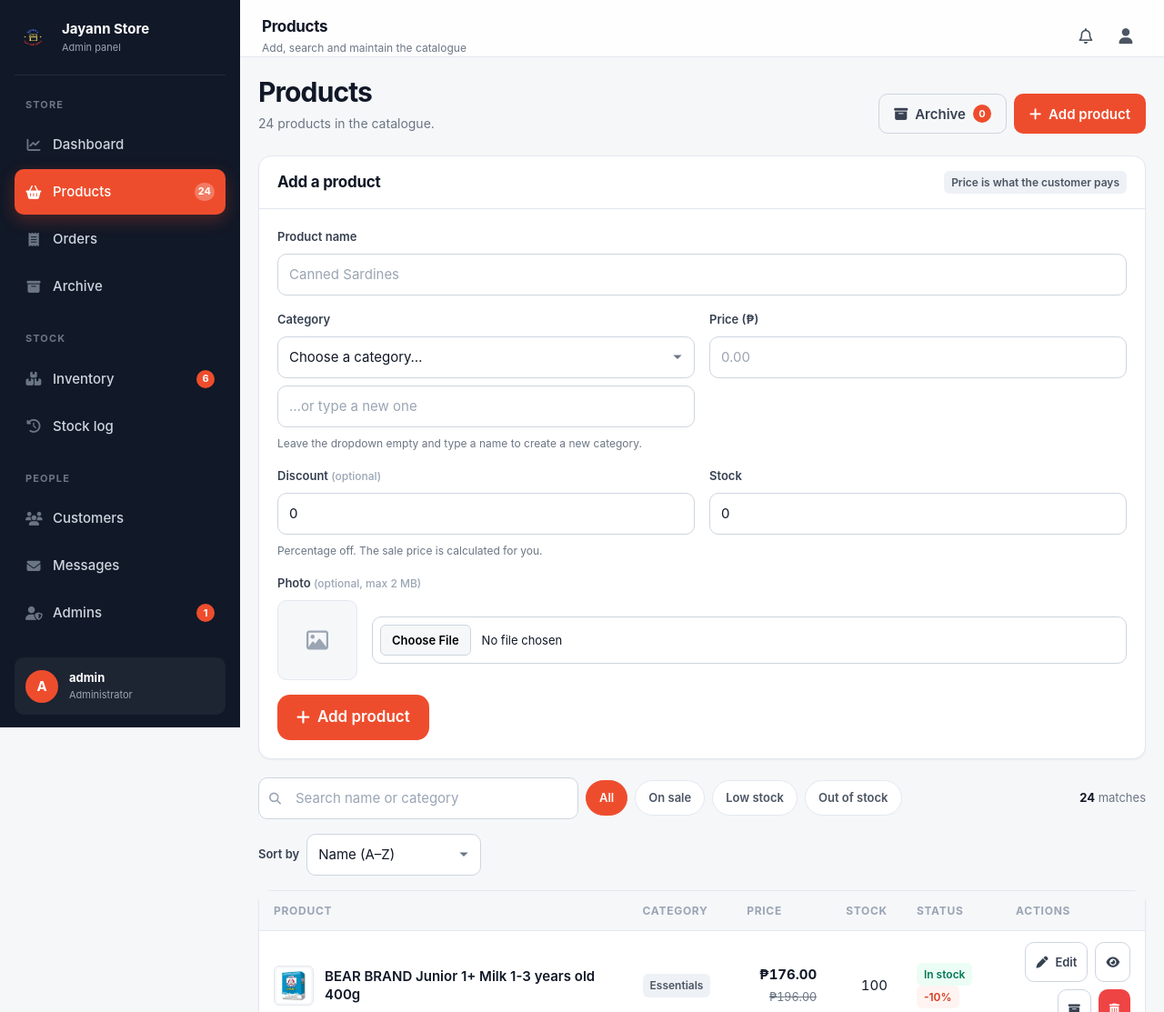
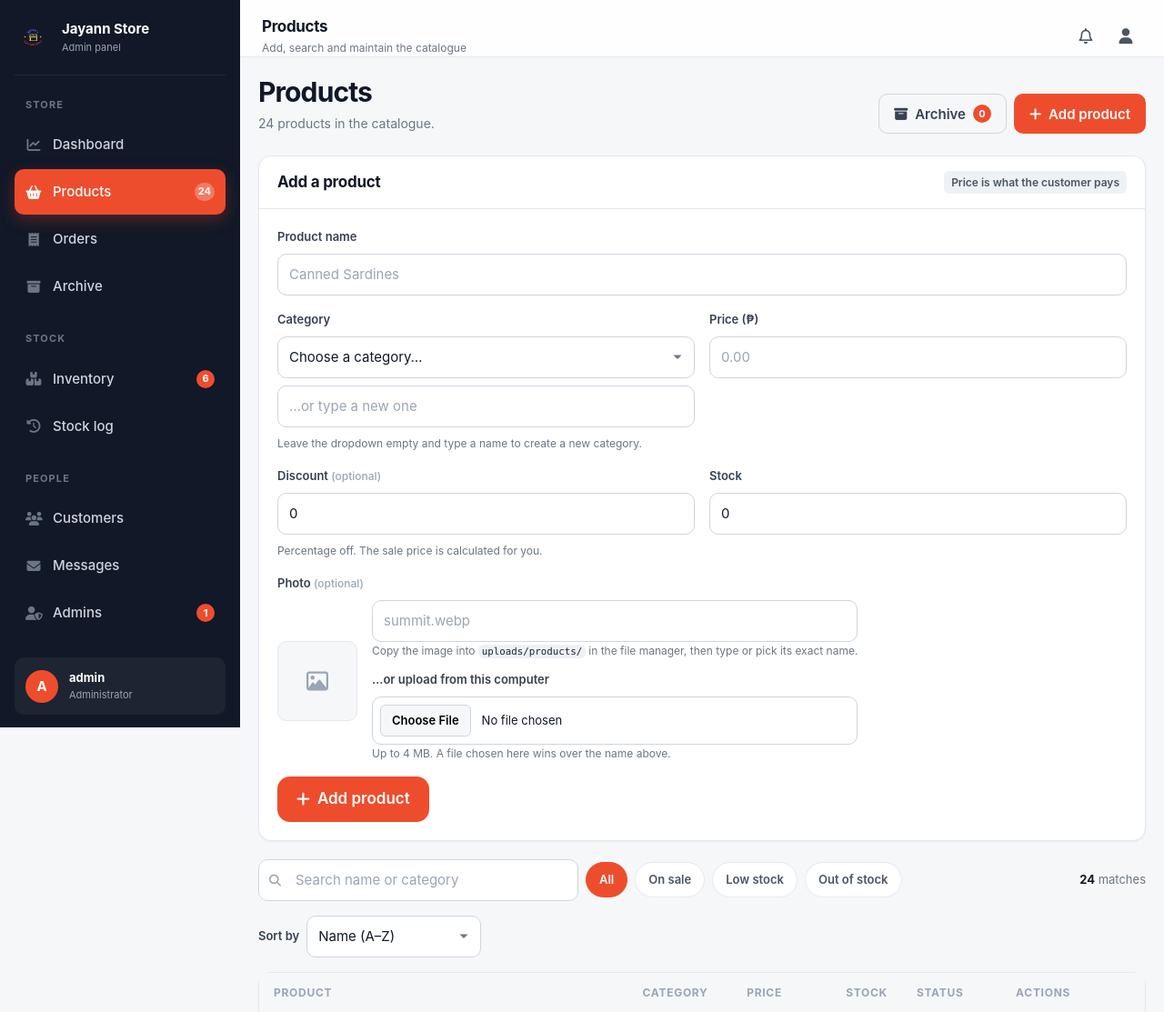
Before and after one commit to onetwothird/Jayann-Store, a PHP site: page /Jayann_Store/admin/pages/products.php in a window 1280 px wide. Shown: the top 1113 px of the page at 91% size. Run offline with PHP 8.4, Linux system fonts and the light colour scheme; a user stored in the database is signed in; data comes from the database, SQL or seed files in the repository; data that the repository does not hold is empty.

Commit message:
feat(products): add an uploads filename picker to the new product form

```diff
--- a/admin/pages/products.php
+++ b/admin/pages/products.php
@@ -49,7 +49,7 @@ if (($_SERVER['REQUEST_METHOD'] ?? 'GET') === 'POST' && isset($_POST['add_produc
 
     $image = null;
     if (!$errors) {
-        [$image, $uploadError] = admin_handle_upload('image');
+        [$image, $uploadError] = admin_resolve_image_input();
         if ($uploadError !== null) {
             $errors[] = $uploadError;
         }
@@ -260,12 +260,40 @@ require __DIR__ . '/../../app/views/admin/head.php';
             </div>
 
             <div class="field field--full">
-                <label class="field__label" for="np-image">Photo <span class="field__opt">(optional, max 2 MB)</span></label>
+                <label class="field__label" for="np-image-name">Photo <span class="field__opt">(optional)</span></label>
                 <div class="imagefield">
                     <span class="imagefield__preview" id="np-preview">
                         <i class="fa-regular fa-image" style="color:var(--text-soft);font-size:1.5rem" aria-hidden="true"></i>
                     </span>
-                    <input class="input" type="file" id="np-image" name="image" accept="image/*" data-image-input="np-preview">
+                    <div>
+                        <input
+                            class="input"
+                            type="text"
+                            id="np-image-name"
+                            name="image_name"
+                            list="np-uploads-index"
+                            placeholder="summit.webp"
+                            autocomplete="off"
+                            spellcheck="false"
+                            aria-describedby="np-image-hint"
+                        >
+                        <datalist id="np-uploads-index">
+                            <?php foreach (admin_uploads_index() as $available): ?>
+                                <option value="<?= e($available) ?>"></option>
+                            <?php endforeach; ?>
+                        </datalist>
+                        <p class="field__hint" id="np-image-hint" style="margin:0">
+                            Copy the image into <code>uploads/products/</code> in the file manager, then
+                            type or pick its exact name.
+                        </p>
+                        <label class="field__label" for="np-image" style="margin-top:var(--sp-3)">
+                            …or upload from this computer
+                        </label>
+                        <input class="input" type="file" id="np-image" name="image" accept="image/*" data-image-input="np-preview">
+                        <p class="field__hint" style="margin:0">
+                            Up to <?= e(admin_upload_limit_label()) ?>. A file chosen here wins over the name above.
+                        </p>
+                    </div>
                 </div>
             </div>
         </div>
```
